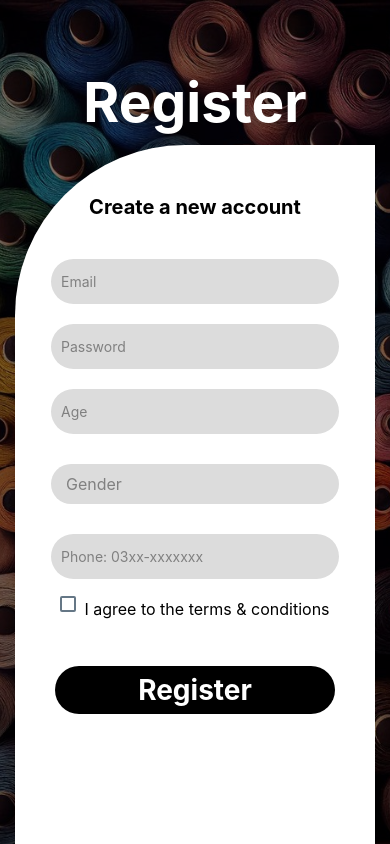
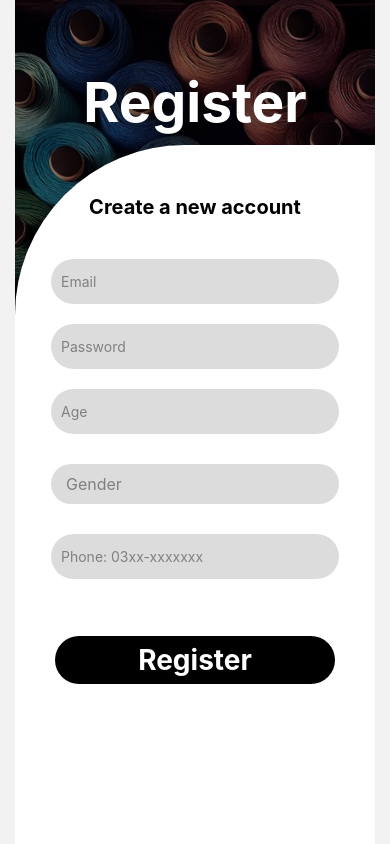
Before and after one commit to zobia-gul/Embroidery_App, a React Native app: screen /SignUp in a window 390 px wide. Built offline with nearby package versions, Linux system fonts and the light colour scheme.

Commit message:
error resolved
change checkbox in signup screen

```diff
--- a/src/SignUp.js
+++ b/src/SignUp.js
@@ -1,5 +1,5 @@
 import React, { useState } from "react";
-import { View, Text, Alert, StyleSheet, ScrollView } from "react-native";
+import { View, Text, Alert, StyleSheet, ScrollView, SafeAreaView } from "react-native";
 import Background from "./Background";
 import Btn from "./Btn";
 import { black } from "./Constants";
@@ -66,7 +66,7 @@ const SignUp = (props) => {
   };
 
   return (
-    <>
+    <SafeAreaView style={{flex:1,alignItems:'center'}}>
       <Background>
         <ScrollView contentContainerStyle={styles.container}>
           <Text style={styles.registerText}>Register</Text>
@@ -100,11 +100,11 @@ const SignUp = (props) => {
               onChangeText={setPhone}
               value={phone}
             />
-            <Checkbox
+            {/* <Checkbox
               label="I agree to the terms & conditions"
               checked={isChecked}
               onValueChange={setIsChecked}
-            />
+            /> */}
             <View style={styles.registerButtonContainer}>
               <Btn
                 bgcolor={black}
@@ -116,7 +116,8 @@ const SignUp = (props) => {
           </View>
         </ScrollView>
       </Background>
-    </>
+
+    </SafeAreaView>
   );
 };
 
```
Also changed, not shown: 1 other file (tests, documents, lock files or other folders).
